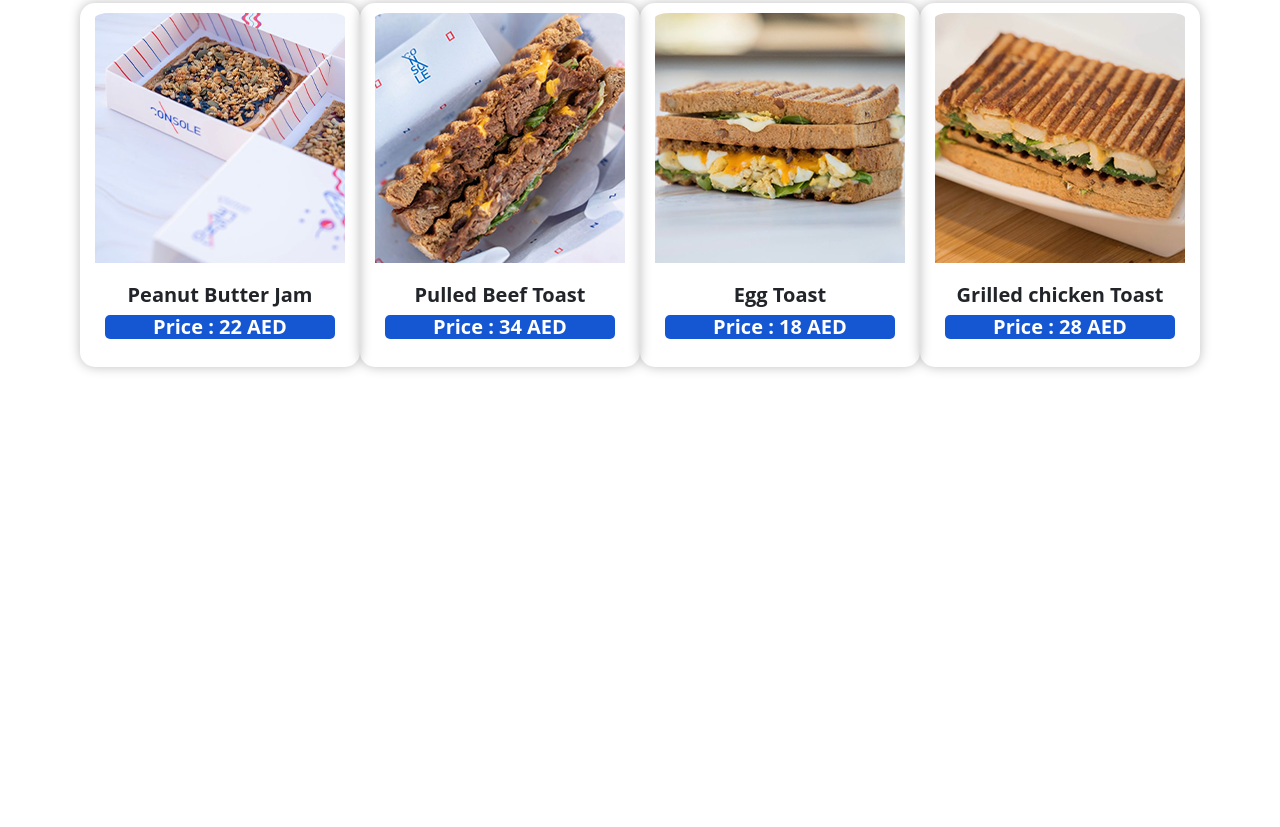
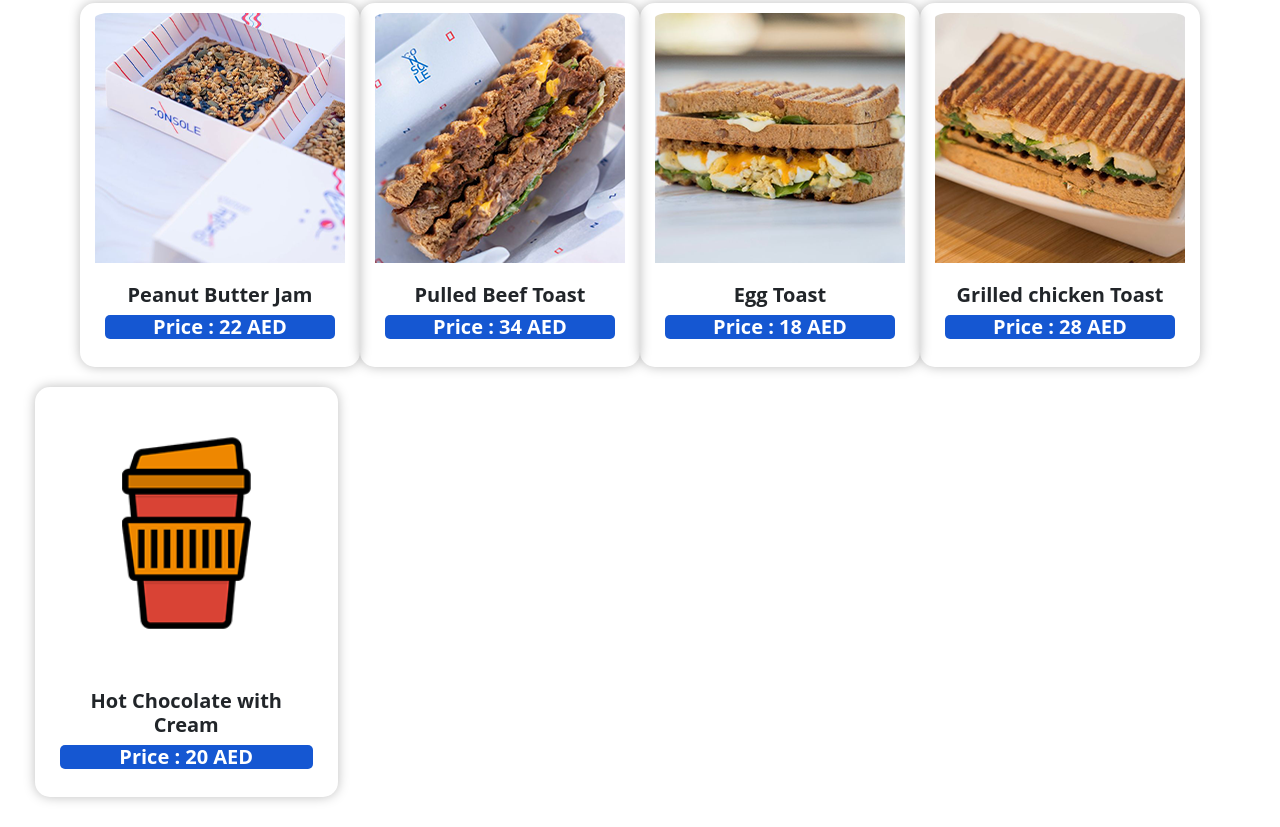
Before and after one commit to Consoloee/Menu-, a plain HTML site: page AlQuudra.html in a window 1280 px wide. Shown: the part 783-1610 px from the top of the page. Before the commit the page ends 1180 px from the top, so only its background shows below. Drawn offline with nearby package versions, Linux system fonts and the light colour scheme; files whose address does not match are found by name.

Commit message:
Update AlQuudra.html

```diff
--- a/AlQuudra.html
+++ b/AlQuudra.html
@@ -706,6 +706,19 @@
             </div>
         </div>
 
+         <div class="food-items col-lg-3 col-md-4 col-sm-6">
+                <a href="img/gallery/34.png" class="popup-image">
+                    <img src="img/gallery/34.png">
+                </a>
+                <div class="details">
+                    <div class="details-sub">
+                        <h5 class="name">Hot Chocolate with Cream</h5>
+                        <h5 class="price"> Price : 20 AED </h5>
+                    </div>
+                </div>
+            </div>
+        </div>
+
         <!-- SMOOTHIES -->
 
         <div id="tm-gallery-page-SMOOTHIES" class="tm-gallery-page hidden">
```
